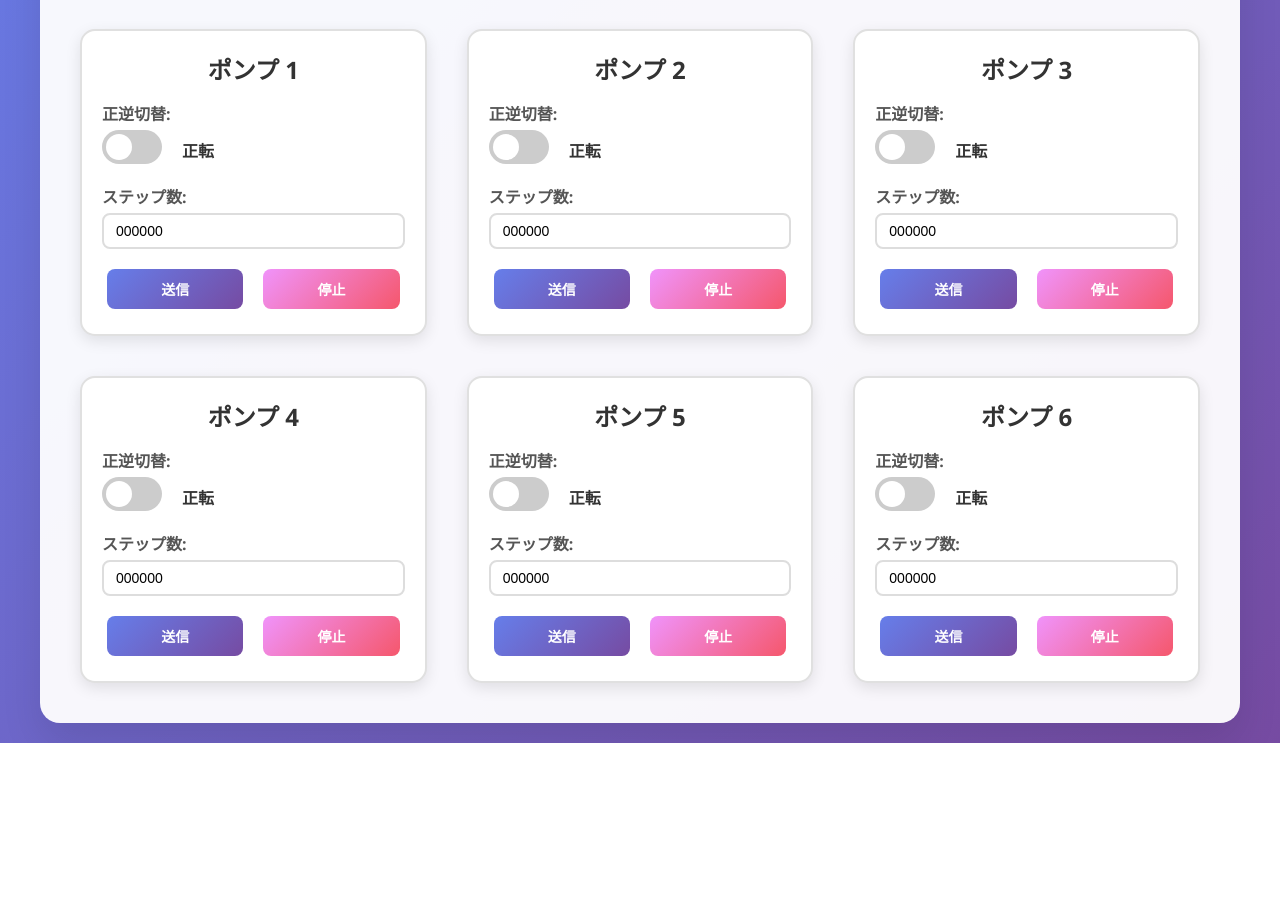
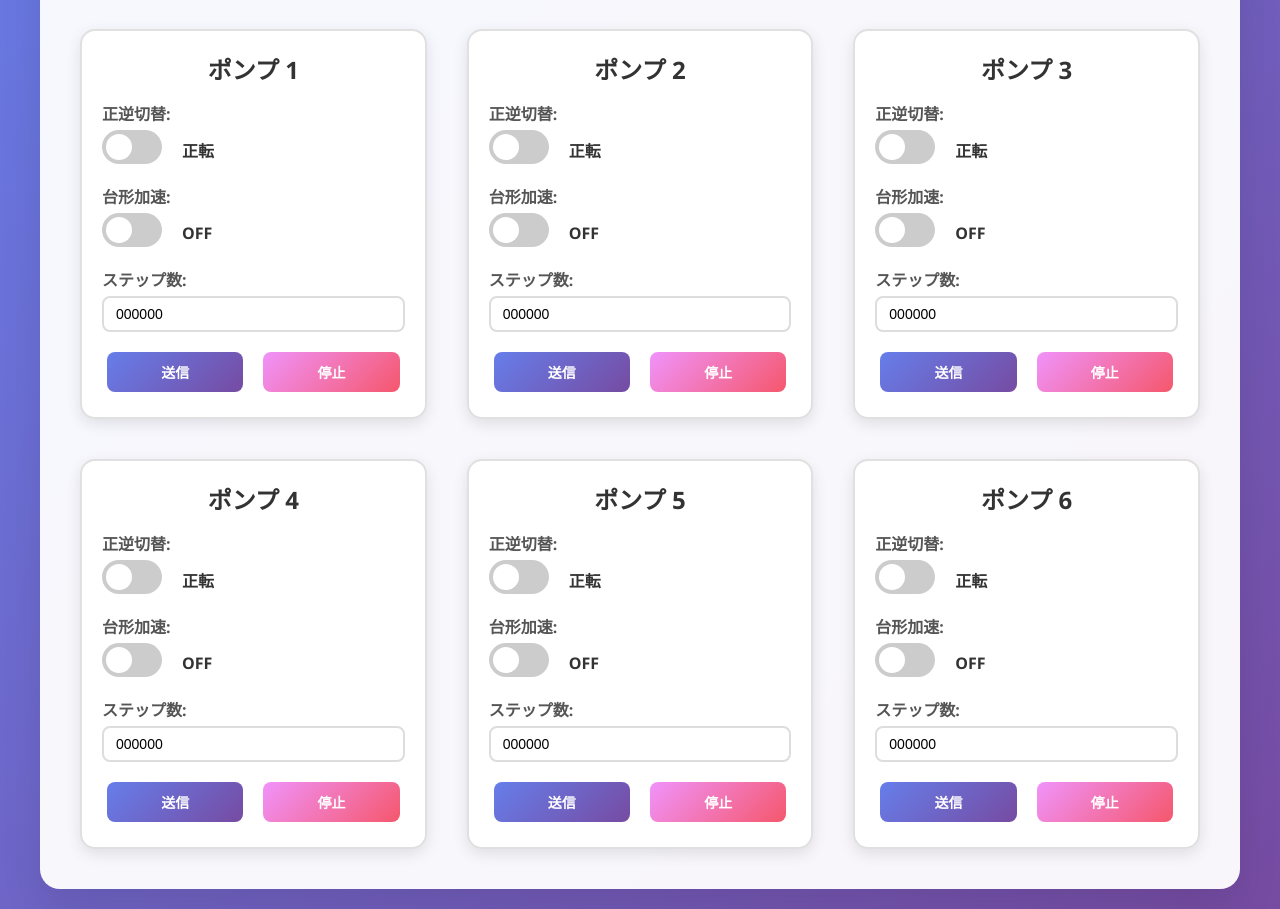
Before and after one commit to kohmoto-unicon/RaspberryPi_Camera, a Flask app: page /pump_control in a window 1280 px wide. Shown: the part 319-1228 px from the top of the page. Before the commit the page ends 1062 px from the top, so only its background shows below. Run offline with Flask 3, Linux system fonts and the light colour scheme.

Commit message:
台形加速追加

```diff
--- a/templates/pump_control.html
+++ b/templates/pump_control.html
@@ -280,6 +280,17 @@
           </div>
 
           <div class="control-group">
+            <label>台形加速:</label>
+            <div class="input-group">
+              <label class="switch">
+                <input type="checkbox" onchange="toggleAccel({{ pump }}, this.checked)">
+                <span class="slider"></span>
+              </label>
+              <span class="direction-label" id="accelLabel{{ pump }}">OFF</span>
+            </div>
+          </div>
+
+          <div class="control-group">
             <label>ステップ数:</label>
             <div class="input-group">
               <input type="number" id="steps{{ pump }}" value="000000" min="0" max="999999" placeholder="ステップ数を入力">
@@ -302,6 +313,13 @@
       const dir = isReverse ? 'R' : 'F';
       document.getElementById('dirLabel' + pump).innerText = isReverse ? '逆転' : '正転';
       sendPumpCommand(pump, dir);
+    }
+
+    // 台形加速切替
+    function toggleAccel(pump, isOn){
+      const val = isOn ? '1' : '0';
+      document.getElementById('accelLabel' + pump).innerText = isOn ? 'ON' : 'OFF';
+      sendPumpCommand(pump, 'A', val);
     }
 
     // ステップ送信
```
Also changed, not shown: com_test.py (+12 -0 lines).
